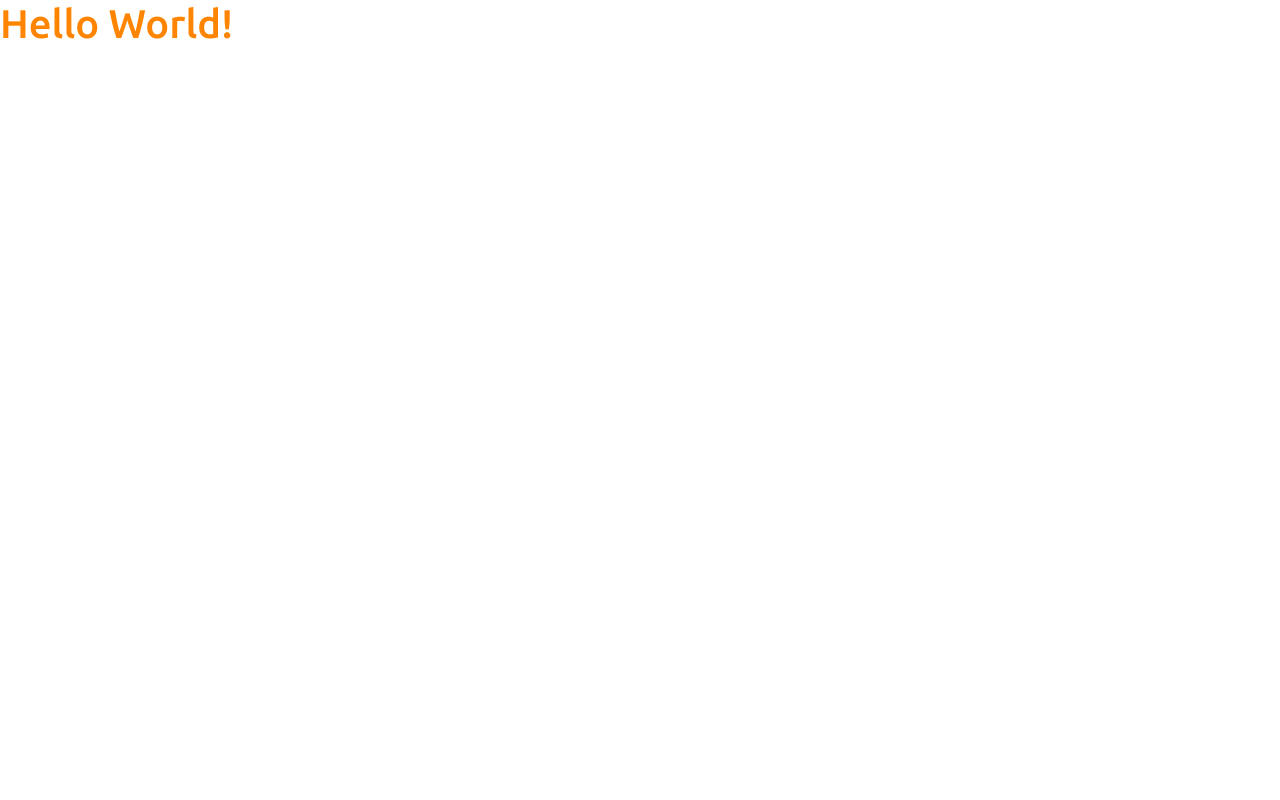
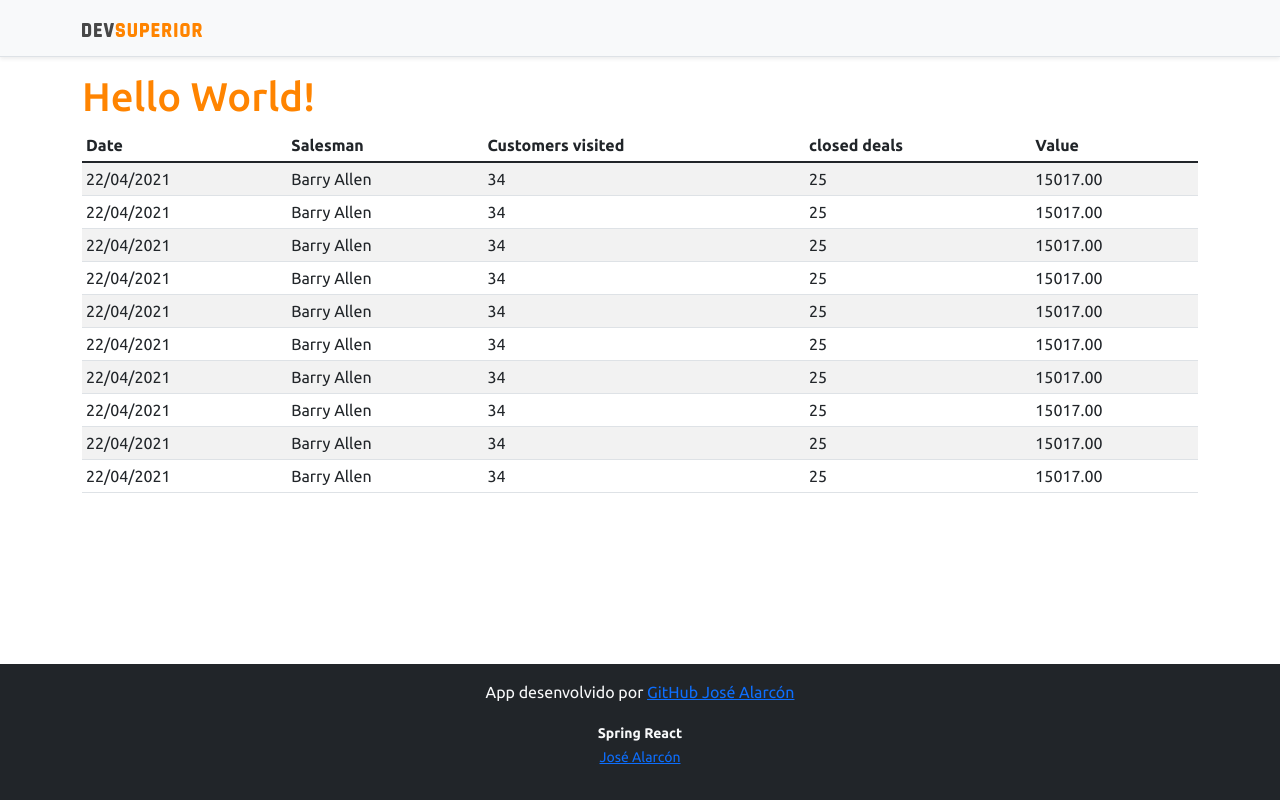
Before and after one commit to dev-josealarcon/DSales-Analysis, a React (Create React App) app in the folder frontend/: page / in a window 1280 px wide. Built offline with nearby package versions, Linux system fonts and the light colour scheme.

Commit message:
Basic static components

```diff
--- a/frontend/src/App.tsx
+++ b/frontend/src/App.tsx
@@ -1,8 +1,18 @@
+import NavBar from './components/NavBar';
+import Footer from './components/Footer';
+import DataTable from './components/DataTable';
+
 function App() {
   return (
-    <div>
-      <h1 className="text-primary">Hello World!</h1>
-    </div>
+    <>
+      <NavBar/>
+      <div className="container">
+        <h1 className="text-primary">Hello World!</h1>
+        <DataTable/>
+      </div>
+
+      <Footer/>
+    </>
   );
 }
 
--- /dev/null
+++ b/frontend/src/components/DataTable/index.tsx
@@ -0,0 +1,95 @@
+const DataTable = () => {
+    return (
+        <div className="table-responsive">
+    <table className="table table-striped table-sm">
+        <thead>
+            <tr>
+                <th>Date</th>
+                <th>Salesman</th>
+                <th>Customers visited</th>
+                <th>closed deals</th>
+                <th>Value</th>
+            </tr>
+        </thead>
+        <tbody>
+            <tr>
+                <td>22/04/2021</td>
+                <td>Barry Allen</td>
+                <td>34</td>
+                <td>25</td>
+                <td>15017.00</td>
+            </tr>
+            <tr>
+                <td>22/04/2021</td>
+                <td>Barry Allen</td>
+                <td>34</td>
+                <td>25</td>
+                <td>15017.00</td>
+            </tr>
+            <tr>
+                <td>22/04/2021</td>
+                <td>Barry Allen</td>
+                <td>34</td>
+                <td>25</td>
+                <td>15017.00</td>
+            </tr>
+            <tr>
+                <td>22/04/2021</td>
+                <td>Barry Allen</td>
+                <td>34</td>
+                <td>25</td>
+                <td>15017.00</td>
+            </tr>
+            <tr>
+                <td>22/04/2021</td>
+                <td>Barry Allen</td>
+                <td>34</td>
+                <td>25</td>
+                <td>15017.00</td>
+            </tr>
+            <tr>
+                <td>22/04/2021</td>
+                <td>Barry Allen</td>
+                <td>34</td>
+                <td>25</td>
+                <td>15017.00</td>
+            </tr>
+            <tr>
+                <td>22/04/2021</td>
+                <td>Barry Allen</td>
+                <td>34</td>
+                <td>25</td>
+                <td>15017.00</td>
+            </tr>
+            <tr>
+                <td>22/04/2021</td>
+                <td>Barry Allen</td>
+                <td>34</td>
+                <td>25</td>
+                <td>15017.00</td>
+            </tr>
+            <tr>
+                <td>22/04/2021</td>
+                <td>Barry Allen</td>
+                <td>34</td>
+                <td>25</td>
+                <td>15017.00</td>
+            </tr>
+            <tr>
+                <td>22/04/2021</td>
+                <td>Barry Allen</td>
+                <td>34</td>
+                <td>25</td>
+                <td>15017.00</td>
+            </tr>
+        </tbody>
+    </table>
+</div>
+
+
+
+
+    );
+  }
+
+export default DataTable;
--- /dev/null
+++ b/frontend/src/components/Footer/index.tsx
@@ -0,0 +1,16 @@
+const Footer = () => {
+    return (
+        <footer className="footer mt-auto py-3 bg-dark">
+  <div className="container">
+    <p className="text-light">App desenvolvido por <a href="https://github.com/dev-josealarcon" target="_blank" rel="noreferrer">GitHub José Alarcón</a></p>
+    <p className="text-light"><small><strong>Spring React</strong><br/>
+       <a href="https://jose-alarcon.com" target="_blank" rel="noreferrer">José Alarcón</a></small></p>
+  </div>
+</footer>
+
+
+
+    );
+  }
+
+export default Footer;
--- /dev/null
+++ b/frontend/src/components/NavBar/index.tsx
@@ -0,0 +1,16 @@
+import ImgDsDark from '../../assets/img/ds-dark.svg';
+
+const NavBar = () => {
+    return (
+        <div className="d-flex flex-column flex-md-row align-items-center p-3 px-md-4 mb-3 bg-light border-bottom shadow-sm">
+        <div className="container">
+          <nav className="my-2 my-md-0 mr-md-3">
+            <img src={ImgDsDark} alt="DevSuperior" width="120" />
+          </nav>
+        </div>
+      </div>
+
+    );
+  }
+
+export default NavBar;
```
Also changed, not shown: frontend/src/assets/img/ds-dark.svg (added).
